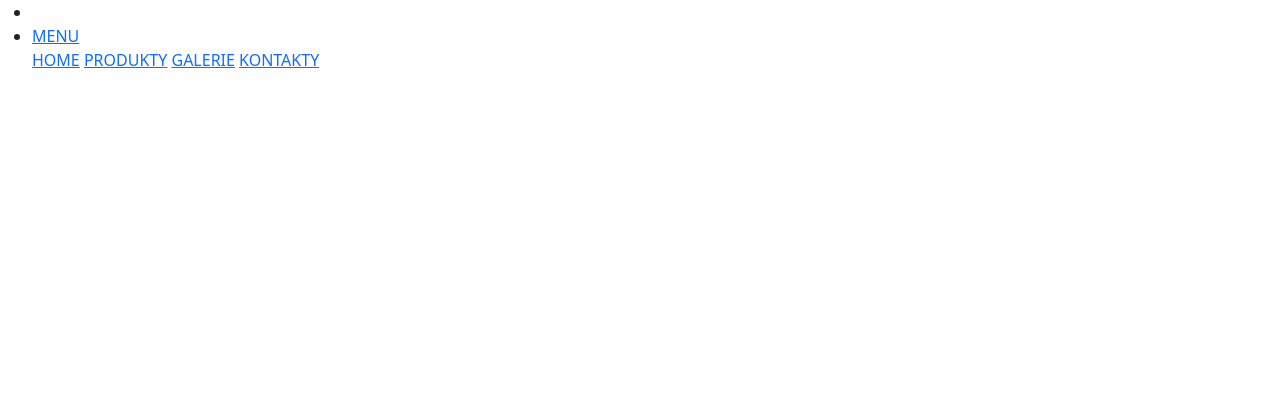
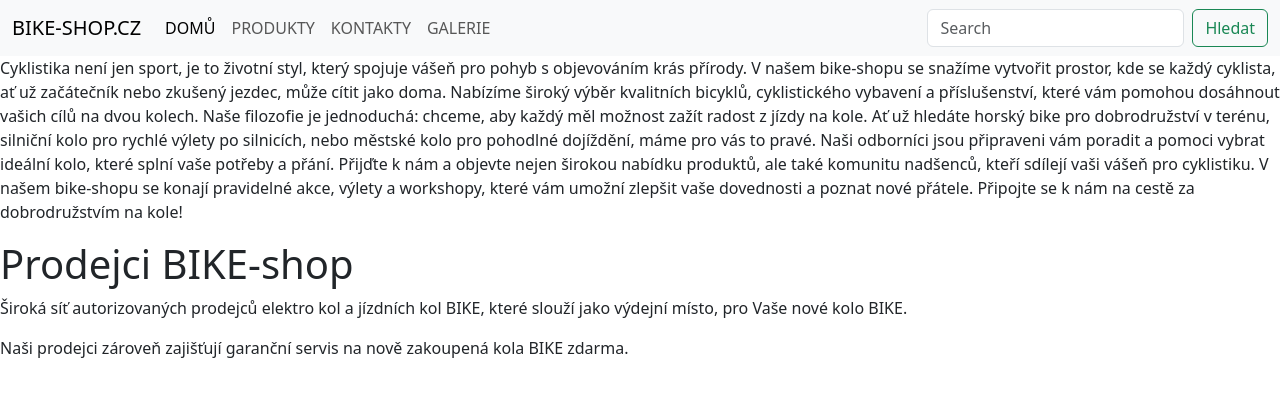
Before and after one commit to jakubholan/Eshop-Holan, a plain HTML site: page index.html in a window 1280 px wide. Drawn offline with nearby package versions, Linux system fonts and the light colour scheme.

Commit message:
pokračování

```diff
--- a/index.html
+++ b/index.html
@@ -7,25 +7,49 @@
     <link href="https://cdn.jsdelivr.net/npm/bootstrap@5.3.3/dist/css/bootstrap.min.css" rel="stylesheet" integrity="sha384-QWTKZyjpPEjISv5WaRU9OFeRpok6YctnYmDr5pNlyT2bRjXh0JMhjY6hW+ALEwIH" crossorigin="anonymous">
 </head>
 <body>
+  <nav class="navbar navbar-expand-lg bg-body-tertiary">
+    <div class="container-fluid">
+      <a class="navbar-brand" href="">BIKE-SHOP.CZ</a>
+      <button class="navbar-toggler" type="button" data-bs-toggle="collapse" data-bs-target="#navbarSupportedContent" aria-controls="navbarSupportedContent" aria-expanded="false" aria-label="Toggle navigation">
+        <span class="navbar-toggler-icon"></span>
+      </button>
+      <div class="collapse navbar-collapse" id="navbarSupportedContent">
+        <ul class="navbar-nav me-auto mb-2 mb-lg-0">
+          <li class="nav-item">
+            <a class="nav-link active" aria-current="page" href="index.html">DOMŮ</a>
+          </li>
+          <li class="nav-item">
+            <a class="nav-link" href="produkty.html">PRODUKTY</a>
+          </li>
+          <li class="nav-item">
+            <a class="nav-link" href="kontakty.html">KONTAKTY</a>
+          </li>
+          <li class="nav-item">
+            <a class="nav-link" href="galerie.html">GALERIE</a>
+          </li>
+        </ul>
+        <form class="d-flex" role="search">
+          <input class="form-control me-2" type="search" placeholder="Search" aria-label="Search">
+          <button class="btn btn-outline-success" type="submit">Hledat</button>
+        </form>
+      </div>
+    </div>
+  </nav></ul>
+  <p>Cyklistika není jen sport, je to životní styl, který spojuje vášeň pro pohyb s objevováním krás přírody.
+    V našem bike-shopu se snažíme vytvořit prostor, kde se každý cyklista, ať už začátečník nebo zkušený jezdec, může cítit jako doma.
+    Nabízíme široký výběr kvalitních bicyklů, cyklistického vybavení a příslušenství, které vám pomohou dosáhnout vašich cílů na dvou kolech.
+    Naše filozofie je jednoduchá: chceme, aby každý měl možnost zažít radost z jízdy na kole.
+    Ať už hledáte horský bike pro dobrodružství v terénu, silniční kolo pro rychlé výlety po silnicích, nebo městské kolo pro pohodlné dojíždění, máme pro vás to pravé.
+    Naši odborníci jsou připraveni vám poradit a pomoci vybrat ideální kolo, které splní vaše potřeby a přání.
+    Přijďte k nám a objevte nejen širokou nabídku produktů, ale také komunitu nadšenců, kteří sdílejí vaši vášeň pro cyklistiku.
+    V našem bike-shopu se konají pravidelné akce, výlety a workshopy, které vám umožní zlepšit vaše dovednosti a poznat nové přátele.
+    Připojte se k nám na cestě za dobrodružstvím na kole!</p>
+  <h1>Prodejci BIKE-shop</h1>
+  <p>Široká síť autorizovaných prodejců elektro kol a jízdních kol BIKE, které slouží jako výdejní místo, pro Vaše nové kolo BIKE.</p>
+  <p>Naši prodejci zároveň zajišťují garanční servis na nově zakoupená kola BIKE zdarma.</p>
 
-    <ul>
-    <li><img src="",width="100", height="100"></li>
 
-    <li class="MENU">
-    <a class="dropbtn">MENU</a>
-    <div class="dropdown-content">
-      <a href="index.html">HOME</a>
-      <a href="produkty.html">PRODUKTY</a>
-      <a href="galerie.html">GALERIE</a>
-      <a href="kontakty.html">KONTAKTY</a>
-    </div>
-    </li>
-    </ul>
     <script src="script.js"></script>
     <script src="https://cdn.jsdelivr.net/npm/bootstrap@5.3.3/dist/js/bootstrap.bundle.min.js" integrity="sha384-YvpcrYf0tY3lHB60NNkmXc5s9fDVZLESaAA55NDzOxhy9GkcIdslK1eN7N6jIeHz" crossorigin="anonymous"></script>
 </body>
 </html>
-
-    <script src="https://cdn.jsdelivr.net/npm/bootstrap@5.3.3/dist/js/bootstrap.bundle.min.js" integrity="sha384-YvpcrYf0tY3lHB60NNkmXc5s9fDVZLESaAA55NDzOxhy9GkcIdslK1eN7N6jIeHz" crossorigin="anonymous"></script>
-</body>
-</html>
```
